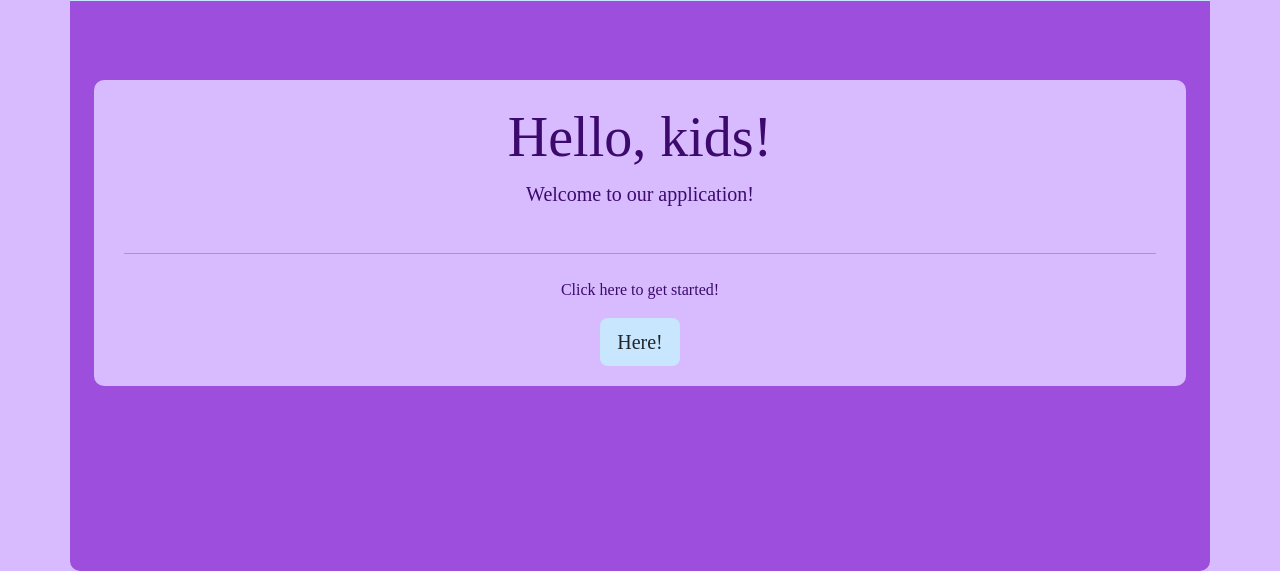
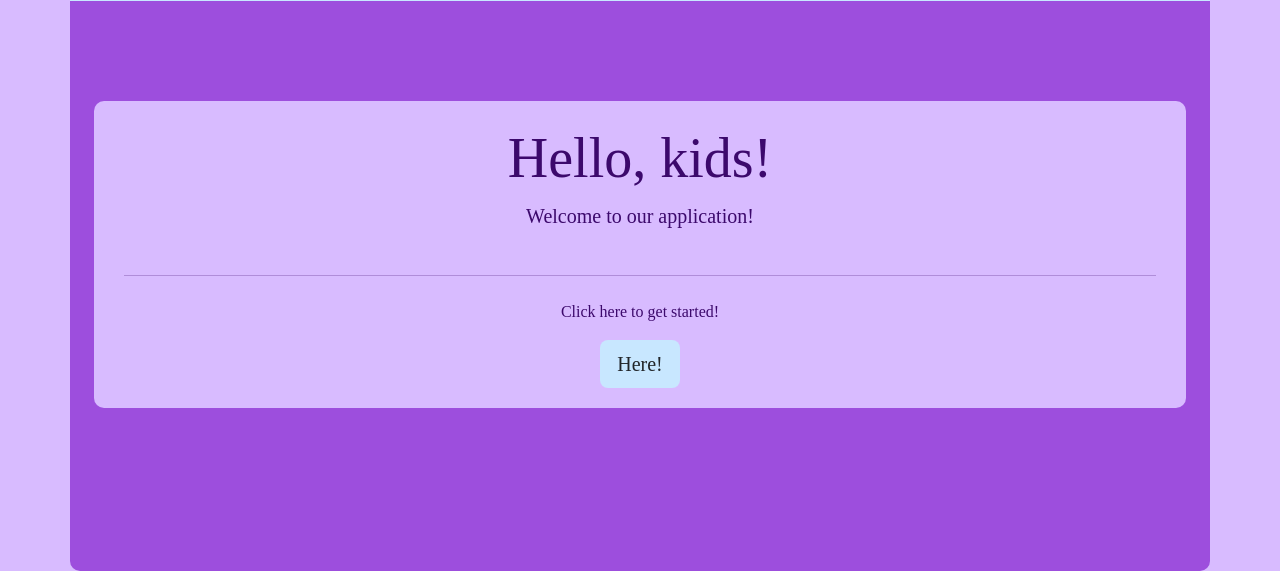
Before and after one commit to vitruvianarendt/HCID, a Django app: page / in a window 1280 px wide. Shown: the part 373-944 px from the top of the page. Run offline with Django 4.2, Linux system fonts and the light colour scheme.

Commit message:
more minor styling changes in home page

```diff
--- a/templates/index.html
+++ b/templates/index.html
@@ -44,7 +44,7 @@
         }
 
         .jumbotron #div1 {
-            margin-top: 5%;
+            margin-top: 7%;
             background-color: #d8bbff;
             border-radius: 30px;
             border-collapse: collapse;
```
